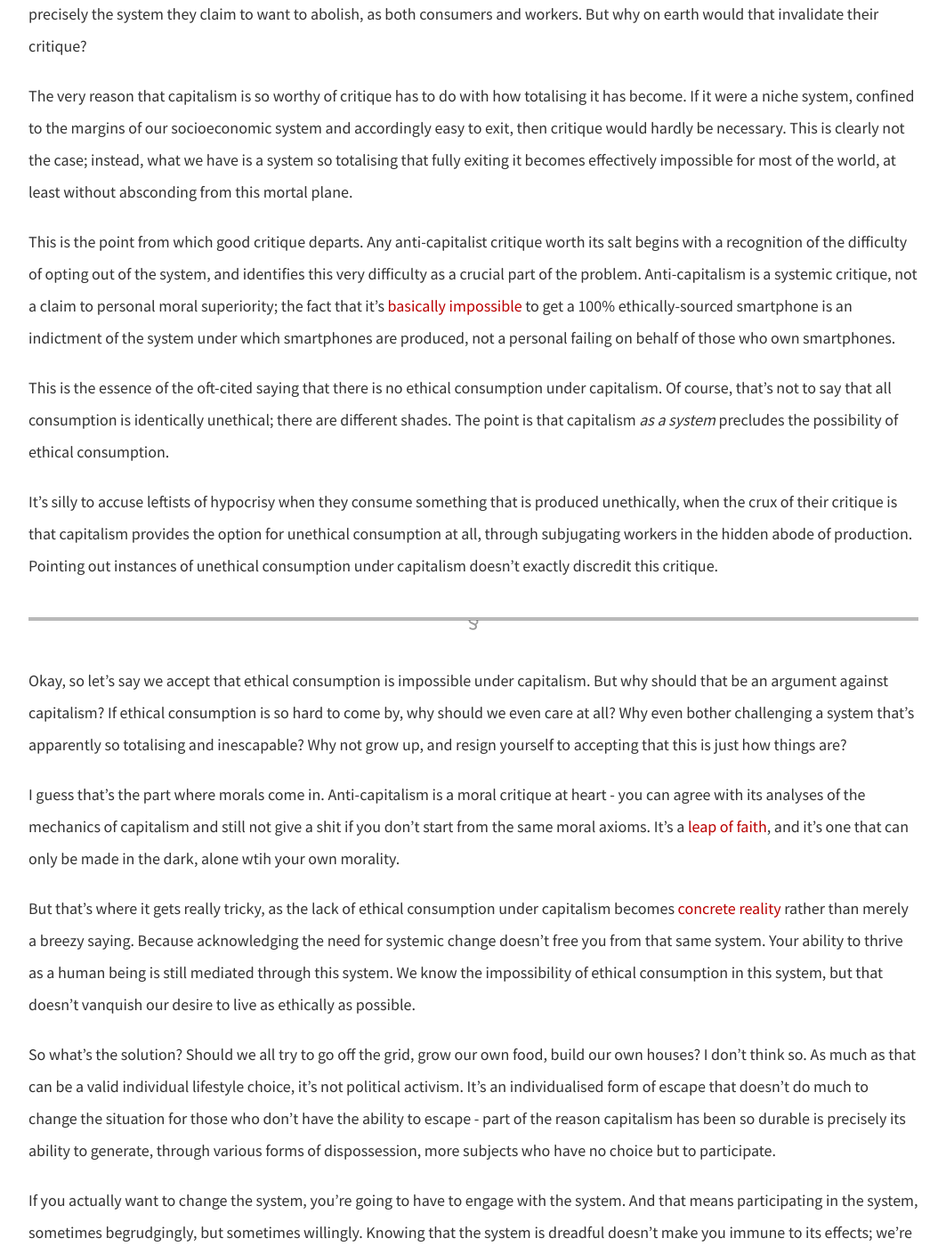
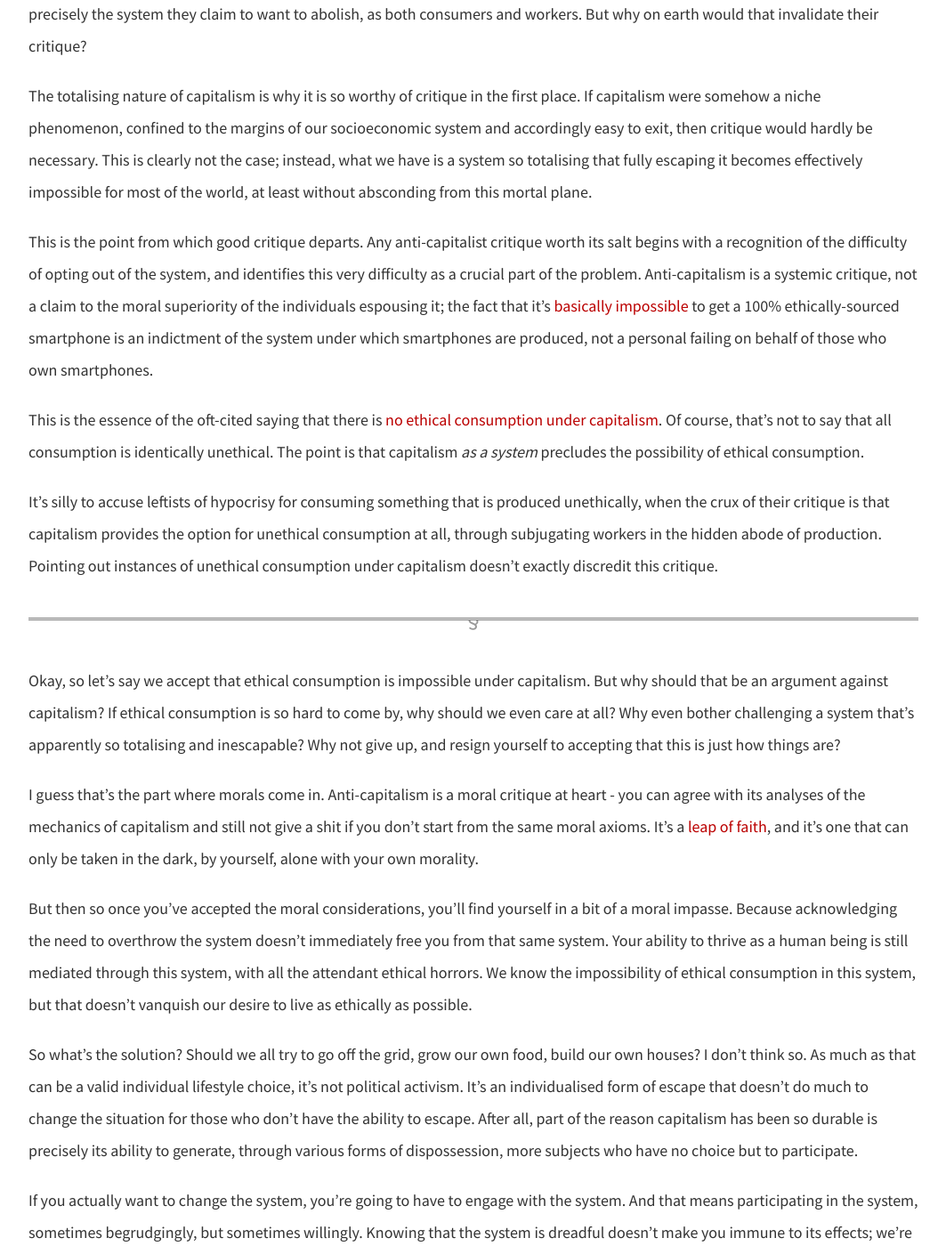
Before and after one commit to dellsystem/dellsystem.github.io, a Jekyll site: the page built from _posts/2019-2-20-fragments-51.md, in a window 1280 px wide and 1400 px high, scrolled down 1567 px. Shown: the whole window at 89% size, without its empty margins (108-1171 px from the left). Built offline with Jekyll 4.4.1, drawn with Linux system fonts in a browser that asks for light colours; some of the changed text lies outside the part shown.

Commit message:
Update fragments-51
Typos, better flow, etc

```diff
--- a/_posts/2019-2-20-fragments-51.md
+++ b/_posts/2019-2-20-fragments-51.md
@@ -15,33 +15,33 @@ On the one hand, this is an obviously superficial argument, which could be easil
 !["And yet you participate in society" comic](https://thenib.imgix.net/usq/8688038d-f99b-4224-872b-b8dd626f868c/mister-gotcha-4-9faefa.png?auto=compress,format&cs=srgb&_=9faefab75c06b49cfcf18e1394c50376)
 _The iconic fourth panel of the "[Mister Gotcha](https://thenib.com/mister-gotcha)" comic, by Matt Bors for The Nib_
 
-But on the other hand, it's the seed of (buried within it) a more subtle critique that deserves to be drawn out. Why is it that people who criticise capitalism choose to partake in the system they detest so much? How do they resolve the contradiction between their beliefs and their choices?
+On the other hand, buried within this argument is a more subtle point that deserves to be drawn out. Why is it that people who criticise capitalism choose to partake in the system they detest so much? How do they resolve the contradiction between their beliefs and their choices?
 
 (And maybe this line of reasoning is itself a reflection of capitalist realism, where the logic of the market is so fully absorbed that [consumer choice](/posts/fragments-38) is seen as the only valid source of change ... as if a worldwide socioeconomic system were a commodity that could be opted out of on an individual basis, equivalent to buying Coke instead of Pepsi ...)
 
 The point is that the assumed "choice" here is not really a choice at all. It's true that a lot of self-proclaimed socialists do participate in precisely the system they claim to want to abolish, as both consumers and workers. But why on earth would that invalidate their critique?
 
-The very reason that capitalism is so worthy of critique has to do with how totalising it has become. If it were a niche system, confined to the margins of our socioeconomic system and accordingly easy to exit, then critique would hardly be necessary. This is clearly not the case; instead, what we have is a system so totalising that fully exiting it becomes effectively impossible for most of the world, at least without absconding from this mortal plane.
+The totalising nature of capitalism is why it is so worthy of critique in the first place. If capitalism were somehow a niche phenomenon, confined to the margins of our socioeconomic system and accordingly easy to exit, then critique would hardly be necessary. This is clearly not the case; instead, what we have is a system so totalising that fully escaping it becomes effectively impossible for most of the world, at least without absconding from this mortal plane.
 
-This is the point from which good critique departs. Any anti-capitalist critique worth its salt begins with a recognition of the difficulty of opting out of the system, and identifies this very difficulty as a crucial part of the problem. Anti-capitalism is a systemic critique, not a claim to personal moral superiority; the fact that it's [basically impossible](https://www.engadget.com/2018/02/06/ethical-smartphone-conscious-consumption/) to get a 100% ethically-sourced smartphone is an indictment of the system under which smartphones are produced, not a personal failing on behalf of those who own smartphones.
+This is the point from which good critique departs. Any anti-capitalist critique worth its salt begins with a recognition of the difficulty of opting out of the system, and identifies this very difficulty as a crucial part of the problem. Anti-capitalism is a systemic critique, not a claim to the moral superiority of the individuals espousing it; the fact that it's [basically impossible](https://www.engadget.com/2018/02/06/ethical-smartphone-conscious-consumption/) to get a 100% ethically-sourced smartphone is an indictment of the system under which smartphones are produced, not a personal failing on behalf of those who own smartphones.
 
-This is the essence of the oft-cited saying that there is no ethical consumption under capitalism. Of course, that's not to say that all consumption is identically unethical; there are different shades. The point is that capitalism _as a system_ precludes the possibility of ethical consumption.
+This is the essence of the oft-cited saying that there is [no ethical consumption under capitalism](https://pittnews.com/article/9602/opinions/exploitative-capitalist-system-encompasses-myth-of-ethical-consumption/). Of course, that's not to say that all consumption is identically unethical. The point is that capitalism _as a system_ precludes the possibility of ethical consumption.
 
-It's silly to accuse leftists of hypocrisy when they consume something that is produced unethically, when the crux of their critique is that capitalism provides the option for unethical consumption at all, through subjugating workers in the hidden abode of production. Pointing out instances of unethical consumption under capitalism doesn't exactly discredit this critique.
+It's silly to accuse leftists of hypocrisy for consuming something that is produced unethically, when the crux of their critique is that capitalism provides the option for unethical consumption at all, through subjugating workers in the hidden abode of production. Pointing out instances of unethical consumption under capitalism doesn't exactly discredit this critique.
 
 ***
 
-Okay, so let's say we accept that ethical consumption is impossible under capitalism. But why should that be an argument against capitalism? If ethical consumption is so hard to come by, why should we even care at all? Why even bother challenging a system that's apparently so totalising and inescapable? Why not grow up, and resign yourself to accepting that this is just how things are?
+Okay, so let's say we accept that ethical consumption is impossible under capitalism. But why should that be an argument against capitalism? If ethical consumption is so hard to come by, why should we even care at all? Why even bother challenging a system that's apparently so totalising and inescapable? Why not give up, and resign yourself to accepting that this is just how things are?
 
-I guess that's the part where morals come in. Anti-capitalism is a moral critique at heart - you can agree with its analyses of the mechanics of capitalism and still not give a shit if you don't start from the same moral axioms. It's a [leap of faith](/posts/fragments-36), and it's one that can only be made in the dark, alone wtih your own morality.
+I guess that's the part where morals come in. Anti-capitalism is a moral critique at heart - you can agree with its analyses of the mechanics of capitalism and still not give a shit if you don't start from the same moral axioms. It's a [leap of faith](/posts/fragments-36), and it's one that can only be taken in the dark, by yourself, alone with your own morality.
 
-But that's where it gets really tricky, as the lack of ethical consumption under capitalism becomes [concrete reality](https://pittnews.com/article/9602/opinions/exploitative-capitalist-system-encompasses-myth-of-ethical-consumption/) rather than merely a breezy saying. Because acknowledging the need for systemic change doesn't free you from that same system. Your ability to thrive as a human being is still mediated through this system. We know the impossibility of ethical consumption in this system, but that doesn't vanquish our desire to live as ethically as possible.
+But then so once you've accepted the moral considerations, you'll find yourself in a bit of a moral impasse. Because acknowledging the need to overthrow the system doesn't immediately free you from that same system. Your ability to thrive as a human being is still mediated through this system, with all the attendant ethical horrors. We know the impossibility of ethical consumption in this system, but that doesn't vanquish our desire to live as ethically as possible.
 
-So what's the solution? Should we all try to go off the grid, grow our own food, build our own houses? I don't think so. As much as that can be a valid individual lifestyle choice, it's not political activism. It's an individualised form of escape that doesn't do much to change the situation for those who don't have the ability to escape - part of the reason capitalism has been so durable is precisely its ability to generate, through various forms of dispossession, more subjects who have no choice but to participate.
+So what's the solution? Should we all try to go off the grid, grow our own food, build our own houses? I don't think so. As much as that can be a valid individual lifestyle choice, it's not political activism. It's an individualised form of escape that doesn't do much to change the situation for those who don't have the ability to escape. After all, part of the reason capitalism has been so durable is precisely its ability to generate, through various forms of dispossession, more subjects who have no choice but to participate.
 
 If you actually want to change the system, you're going to have to engage with the system. And that means participating in the system, sometimes begrudgingly, but sometimes willingly. Knowing that the system is dreadful doesn't make you immune to its effects; we're all still flawed neoliberal subjects of varying shades, susceptible to advertising and cultural expectations around consumption: buying a house, owning brand-name products, going on vacation. Existing under capitalism entails some degree of compromise with the tenets of the system, meaning that we are imbued - however unhappily - with the very consumer subjectivity we criticise.
 
-Maybe that's okay, in the end. Not in the sense that it means the system is good, but in the sense that we can still live with ourselves. What choice do we have? The system sucks, but if we're to have any hope of changing it, we still have to live under it. And while I'm sympathetic to the view that we should try to consume as ethically as possible, I don't think that it's a precondition for activism, or that lapses in consumer judgment are a moral failing. I don't think we need to be wracked with personal guilt every time we [use Amazon](https://www.currentaffairs.org/2018/12/is-it-ethical-to-use-amazon). I don't believe that guilt is an effective catalyst for political action, as guilt implies that blame is directed internally (within the consumer), whereas political mobilising requires directing anger outward, toward the actual source of the problem (at the producer).
+Maybe that's okay, in the end. Not in the sense that it means the system is good, but in the sense that we can still live with ourselves. What choice do we have? The system sucks, but if we're to have any hope of changing it, we still have to live under it. And while I'm sympathetic to the view that we should try to consume as ethically as possible, I don't think that it's a precondition for activism, or that lapses in consumer judgment are a moral failing. I don't think we need to be wracked with personal guilt every time we [use Amazon](https://www.currentaffairs.org/2018/12/is-it-ethical-to-use-amazon). I don't believe that guilt is an effective catalyst for political action, as guilt implies that blame is directed internally (within the consumer), whereas political mobilising requires directing anger outward, toward the actual source of the problem.
 
 This post is going in all sorts of directions right now, and I'm not entirely sure where I'm trying to go anymore. I'll end with the observation that we are all, inescapably, subjects of the system we are trying to critique. There is no higher vantage point to which we can decamp, where we will be free of the ideological fog of capitalist realism that blurs our vision even after we've named it for what it is. Recognising that the system depends on your continued consumption doesn't automatically make it easy to stop buying dumb shit we don't need that we know was produced under dubious circumstances.
 
```
